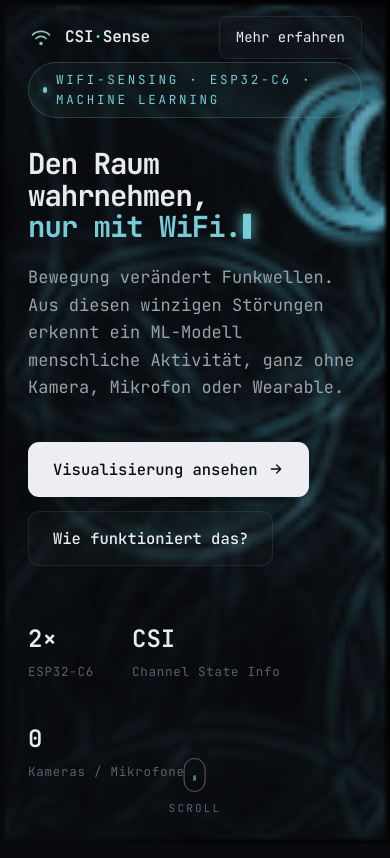
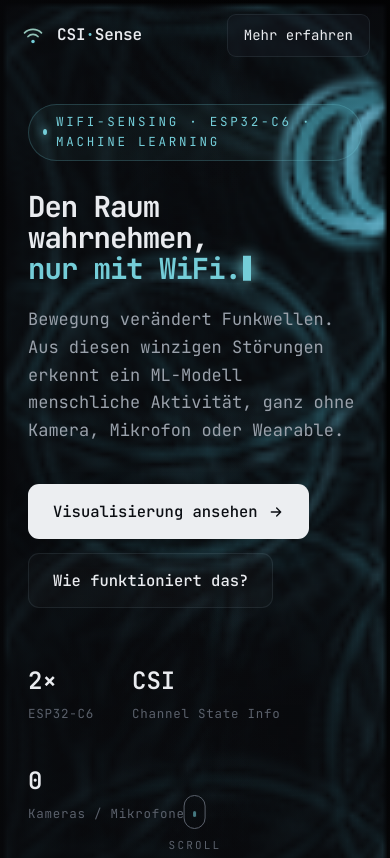
Before and after one commit to bene1106/wifi-sensing-page, a plain HTML site: page index.html in a window 390 px wide. Shown: the top 858 px of the page. Drawn offline with Linux system fonts and the light colour scheme.

Commit message:
fix mobile header overlap

```diff
--- a/index.html
+++ b/index.html
@@ -88,6 +88,14 @@ header.nav.scrolled{background:rgba(6,9,16,.72);backdrop-filter:blur(14px);borde
 .nav-cta{font-size:14px;padding:9px 16px;border:1px solid var(--glass-brd);border-radius:9px;color:var(--ink);background:var(--glass);transition:.25s}
 .nav-cta:hover{border-color:rgba(116,205,216,.5);box-shadow:0 0 0 1px rgba(116,205,216,.25),0 8px 30px rgba(116,205,216,.12)}
 @media(max-width:780px){.nav-links{display:none}}
+/* mobile header fix: keep brand + CTA from colliding, and push the hero
+   content (badge row) clear of the fixed header so nothing overlaps */
+@media(max-width:780px){
+  .nav-inner{flex-wrap:wrap;justify-content:space-between;gap:10px 14px;padding:14px 20px}
+  .hero{align-items:flex-start}
+  .hero-inner{padding-top:104px;padding-bottom:56px}
+  .hero-badge{margin-bottom:24px}
+}
 
 /* ---------- hero ---------- */
 .hero{position:relative;min-height:100vh;display:flex;align-items:center;overflow:hidden}
```
